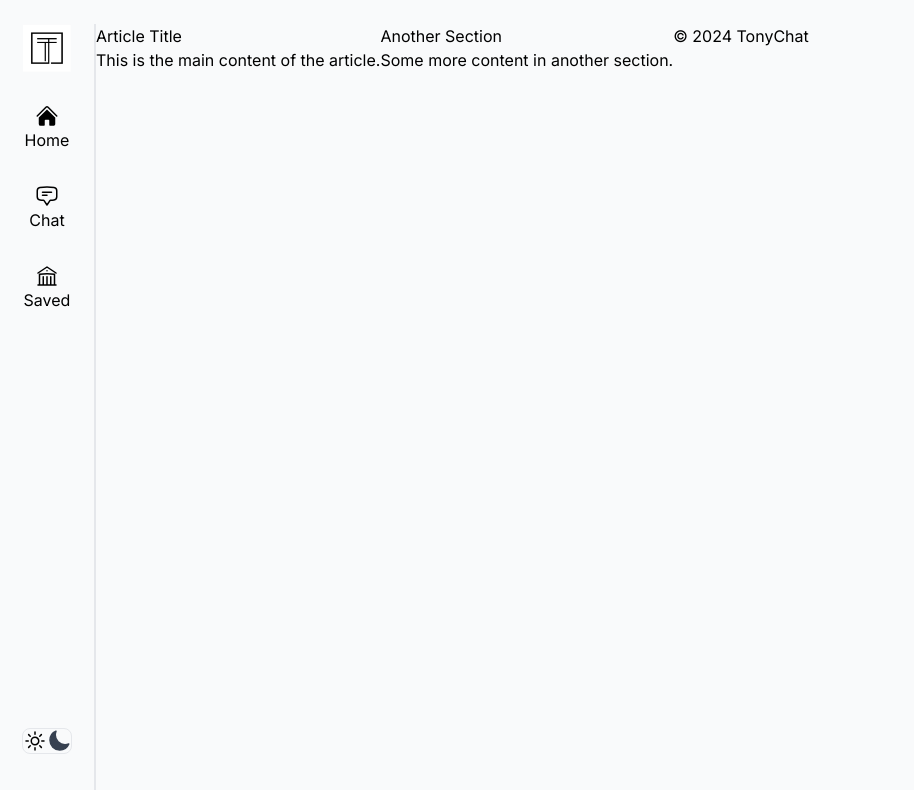
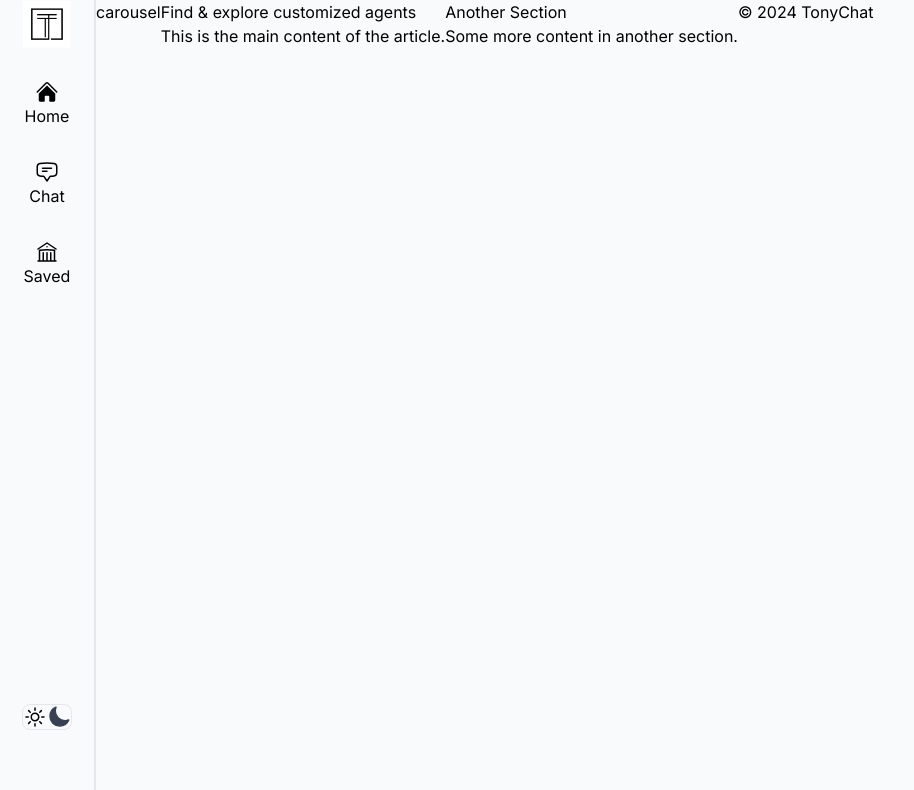
Before and after one commit to Stan370/TonyChat, a Next.js app: page / in a window 1280 px wide. Shown: the top 790 px of the page, without its empty margins (0-914 px from the left). Built offline with nearby package versions, Linux system fonts and the light colour scheme.

Commit message:
carousel

```diff
--- a/app/page.tsx
+++ b/app/page.tsx
@@ -3,10 +3,17 @@ import Siderbar from './components/Siderbar'
 
 export default function Home() {
   return (
-    <div className="relative h-screen min-h-screen flex overflow-hidden bg-gray-50 dark:bg-[#17171a] dark:text-red-50 py-6 ">
+    <div className="relative h-screen min-h-screen flex overflow-hidden bg-gray-50 dark:bg-[#17171a] dark:text-red-50  ">
       <Siderbar></Siderbar>
+      <div className="section">
+        <div id="default-carousel" className="relative w-full" data-carousel="slide">
+          carousel
+        </div>
+
+      </div>
+
       <article>
-        <h2>Article Title</h2>
+        <h2>Find & explore customized agents</h2>
         <p>This is the main content of the article.</p>
       </article>
 
```
